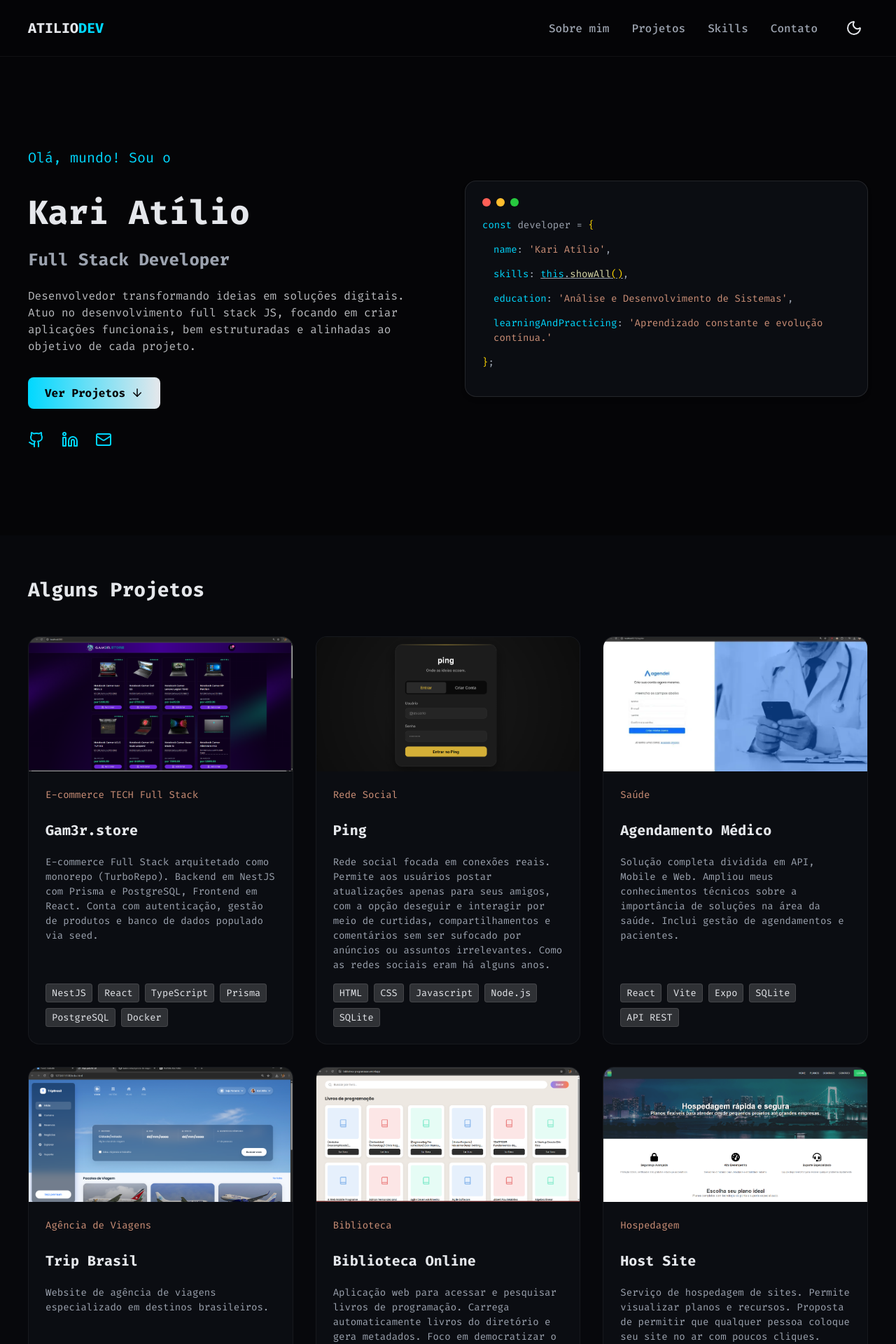
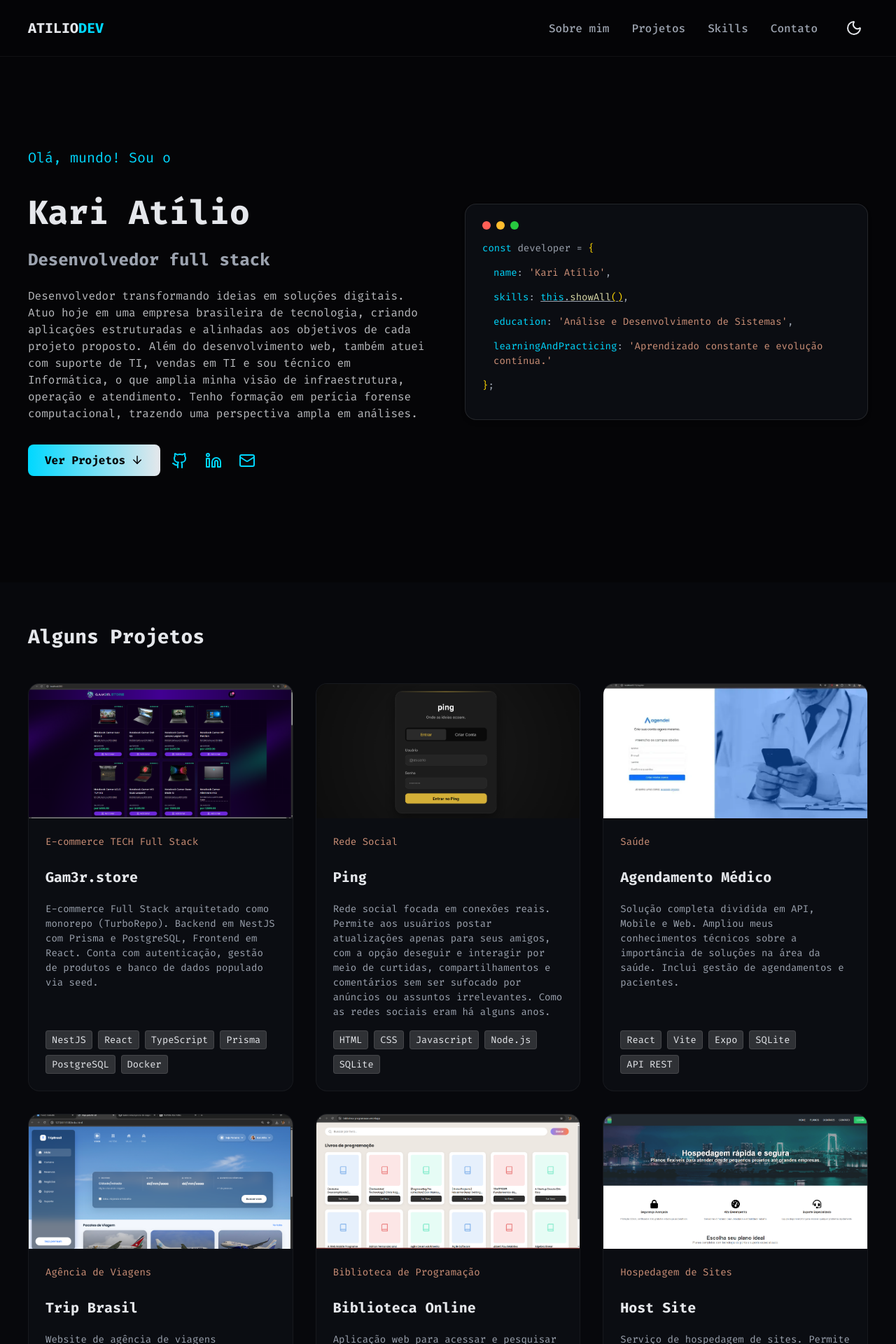
Before and after one commit to karimoreira/meu-portifolio, a React (Vite) app: page / in a window 1280 px wide. Shown: the top 1920 px of the page at 70% size. Built offline with nearby package versions, Linux system fonts and the light colour scheme.

Commit message:
feat: melhorias para a descrição

```diff
--- a/src/data/content.js
+++ b/src/data/content.js
@@ -2,9 +2,9 @@ import { Code, Database, Cloud, Terminal } from 'lucide-react';
 
 export const personalData = {
   name: "Kari Atílio",
-  role: "Full Stack Developer",
+  role: "Desenvolvedor full stack",
   intro: "Desenvolvedor transformando ideias em soluções digitais.",
-  about: "Atuo no desenvolvimento full stack JS, focando em criar aplicações funcionais, bem estruturadas e alinhadas ao objetivo de cada projeto.",
+  about: "Atuo hoje em uma empresa brasileira de tecnologia, criando aplicações estruturadas e alinhadas aos objetivos de cada projeto proposto. Além do desenvolvimento web, também atuei com suporte de TI, vendas em TI e sou técnico em Informática, o que amplia minha visão de infraestrutura, operação e atendimento. Tenho formação em perícia forense computacional, trazendo uma perspectiva ampla em análises.",
   resumeUrl: "/Curriculo_Kari_Atilio.pdf",
   social: {
     github: "https://github.com/karimoreira",
@@ -75,17 +75,16 @@ export const projects = [
   },
   {
     id: 5,
-    tag: "Biblioteca",
+    tag: "Biblioteca de Programação",
     title: "Biblioteca Online",
     description: "Aplicação web para acessar e pesquisar livros de programação. Carrega automaticamente livros do diretório e gera metadados. Foco em democratizar o acesso ao conhecimento técnico.",
     tech: ["Python", "JavaScript", "JSON", "HTML/CSS"],
     repo: "https://github.com/karimoreira/biblioteca-livros-online",
-    deploy: "https://biblioteca-programacao.vercel.app/",
     image: "img/bibliotecadelivros.webp"
   },
   {
     id: 6,
-    tag: "Hospedagem",
+    tag: "Hospedagem de Sites",
     title: "Host Site",
     description: "Serviço de hospedagem de sites. Permite visualizar planos e recursos. Proposta de permitir que qualquer pessoa coloque seu site no ar com poucos cliques.",
     tech: ["HTML5", "CSS3"],
--- a/src/index.css
+++ b/src/index.css
@@ -454,6 +454,7 @@ ul {
 
 .hero-actions {
   display: flex;
+  align-items: center;
   gap: 16px;
   margin-bottom: 32px;
 }
@@ -486,7 +487,9 @@ ul {
 
 .social-links {
   display: flex;
+  align-items: center;
   gap: 24px;
+  margin-top: 6px;
 }
 
 .social-icon {
@@ -580,21 +583,6 @@ ul {
     align-items: center;
   }
 
-
-  .hero-title {
-    margin-bottom: 8px;
-  }
-
-  .hero-role {
-    margin-bottom: 16px;
-  }
-
-  .hero-description {
-    text-align: center;
-    margin-bottom: 24px;
-  }
-
-
   .hero-actions {
     display: flex;
     flex-direction: column;
@@ -612,12 +600,10 @@ ul {
     justify-content: center;
   }
 
-
   .social-links {
     justify-content: center;
     width: 100%;
   }
-
 
   .code-card {
     padding: 16px;
```
Also changed, not shown: src/components/Hero.jsx (+26 -5 lines).
